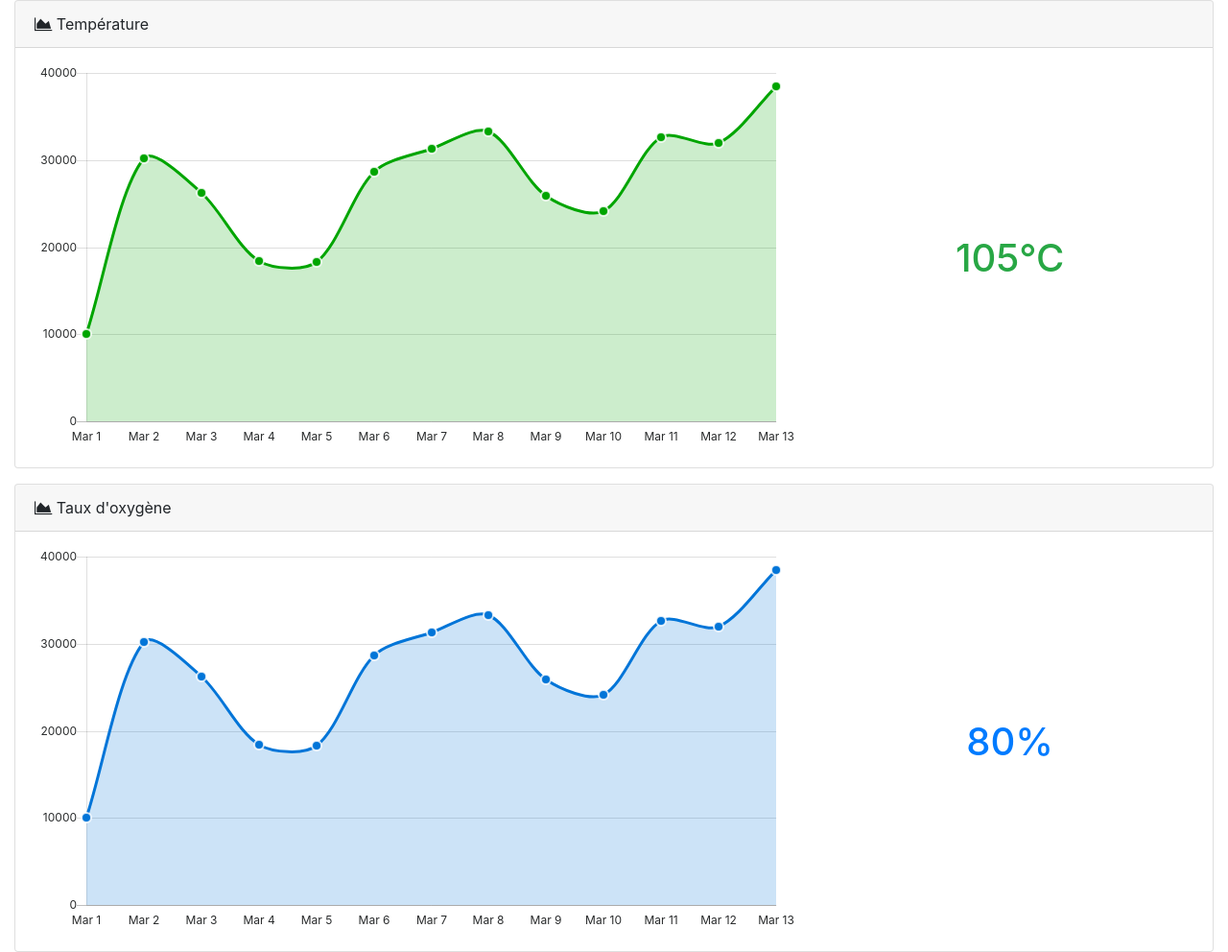
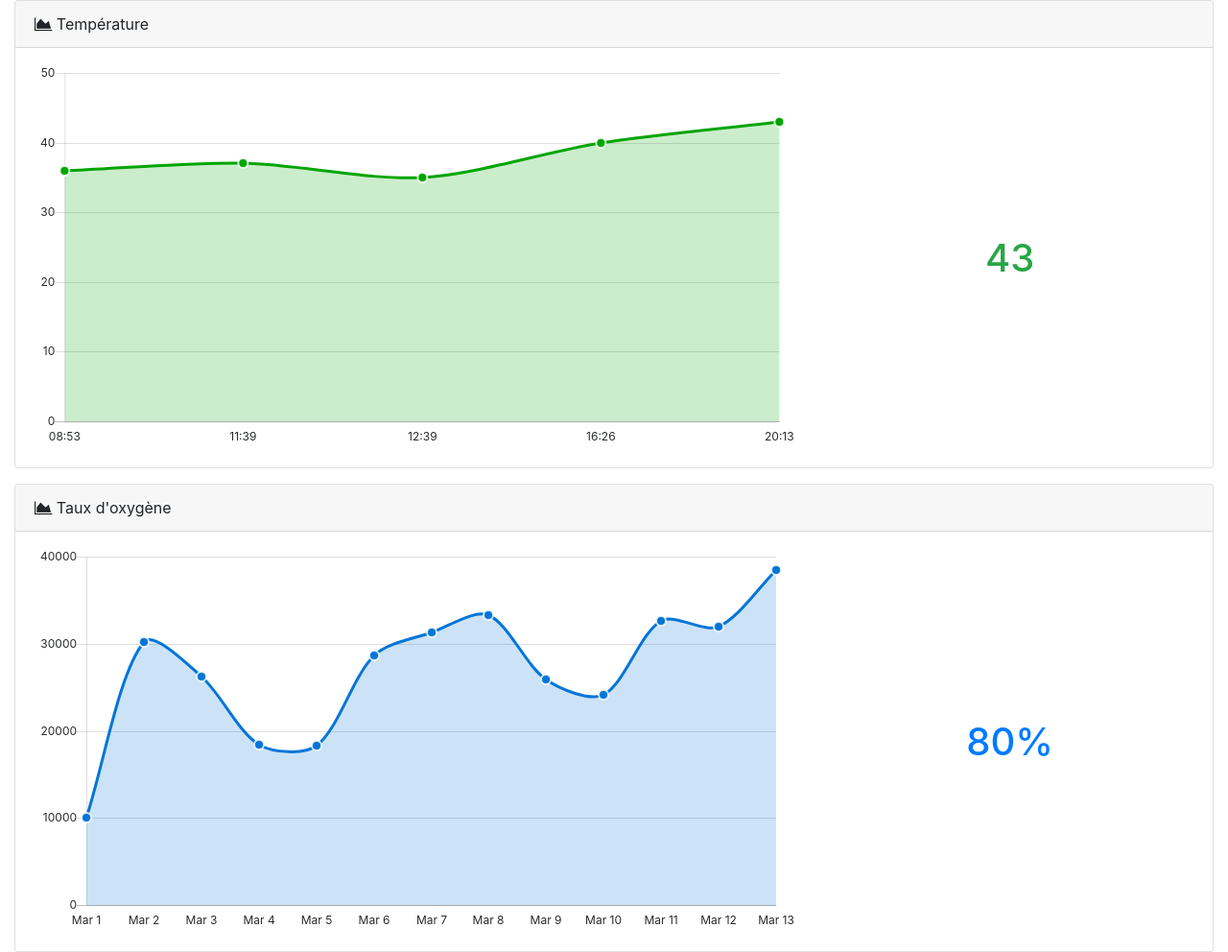
Before and after one commit to DataVISEN/interface, a plain HTML site: page SRC/charts.html in a window 1280 px wide. Shown: the top 992 px of the page at 96% size. Drawn offline with Linux system fonts and the light colour scheme.

Commit message:
Page plus dynamique

```diff
--- a/SRC/charts.html
+++ b/SRC/charts.html
@@ -29,7 +29,7 @@
               <canvas id="myAreaChart" width="100" height="50"></canvas>
             </div>
             <div class="col-sm-4 text-center my-auto">
-              <div class="h1 mb-0 text-success">105°C</div>
+              <div class="h1 mb-0 text-success" id="lastTemp"></div>
             </div>
           </div>
         </div>
--- a/js/sb-admin-charts.js
+++ b/js/sb-admin-charts.js
@@ -3,12 +3,41 @@
 Chart.defaults.global.defaultFontFamily = '-apple-system,system-ui,BlinkMacSystemFont,"Segoe UI",Roboto,"Helvetica Neue",Arial,sans-serif';
 Chart.defaults.global.defaultFontColor = '#292b2c';
 
+function timestampToMyString(myTimestamp){
+
+  var hours = new Date(myTimestamp).getHours();
+  var minutes = new Date(myTimestamp).getMinutes();
+
+  hours = (hours<10) ? '0' + hours : hours;
+  minutes = (minutes<10) ? '0' + minutes : minutes;
+
+  var myString = hours + ':' + minutes;
+
+  return myString;
+}
+
+// Exemples datas
+var date1 = timestampToMyString(1382086394000);
+var date2 = timestampToMyString(1382096395000);
+var date3 = timestampToMyString(1382186396000);
+var date4 = timestampToMyString(1382286397000);
+var date5 = timestampToMyString(1382386398000);
+
+var TempData1 = 36;
+var TempData2 = 37;
+var TempData3 = 35;
+var TempData4 = 40;
+var TempData5 = 43;
+
 // -- Area Chart 1
 var ctx = document.getElementById("myAreaChart");
+var divLastTemp = document.getElementById("lastTemp");
+divLastTemp.textContent = TempData5;
+var text = divLastTemp.textContent;
 var myLineChart = new Chart(ctx, {
   type: 'line',
   data: {
-    labels: ["Mar 1", "Mar 2", "Mar 3", "Mar 4", "Mar 5", "Mar 6", "Mar 7", "Mar 8", "Mar 9", "Mar 10", "Mar 11", "Mar 12", "Mar 13"],
+    labels: [date1, date2, date3, date4, date5],
     datasets: [{
       label: "Sessions",
       lineTension: 0.3,
@@ -21,7 +50,7 @@ var myLineChart = new Chart(ctx, {
       pointHoverBackgroundColor: "rgba(0,165,0,1)",
       pointHitRadius: 20,
       pointBorderWidth: 2,
-      data: [10000, 30162, 26263, 18394, 18287, 28682, 31274, 33259, 25849, 24159, 32651, 31984, 38451],
+      data: [TempData1, TempData2, TempData3, TempData4, TempData5],
     }],
   },
   options: {
@@ -40,7 +69,7 @@ var myLineChart = new Chart(ctx, {
       yAxes: [{
         ticks: {
           min: 0,
-          max: 40000,
+          max: 50,
           maxTicksLimit: 5
         },
         gridLines: {
```
